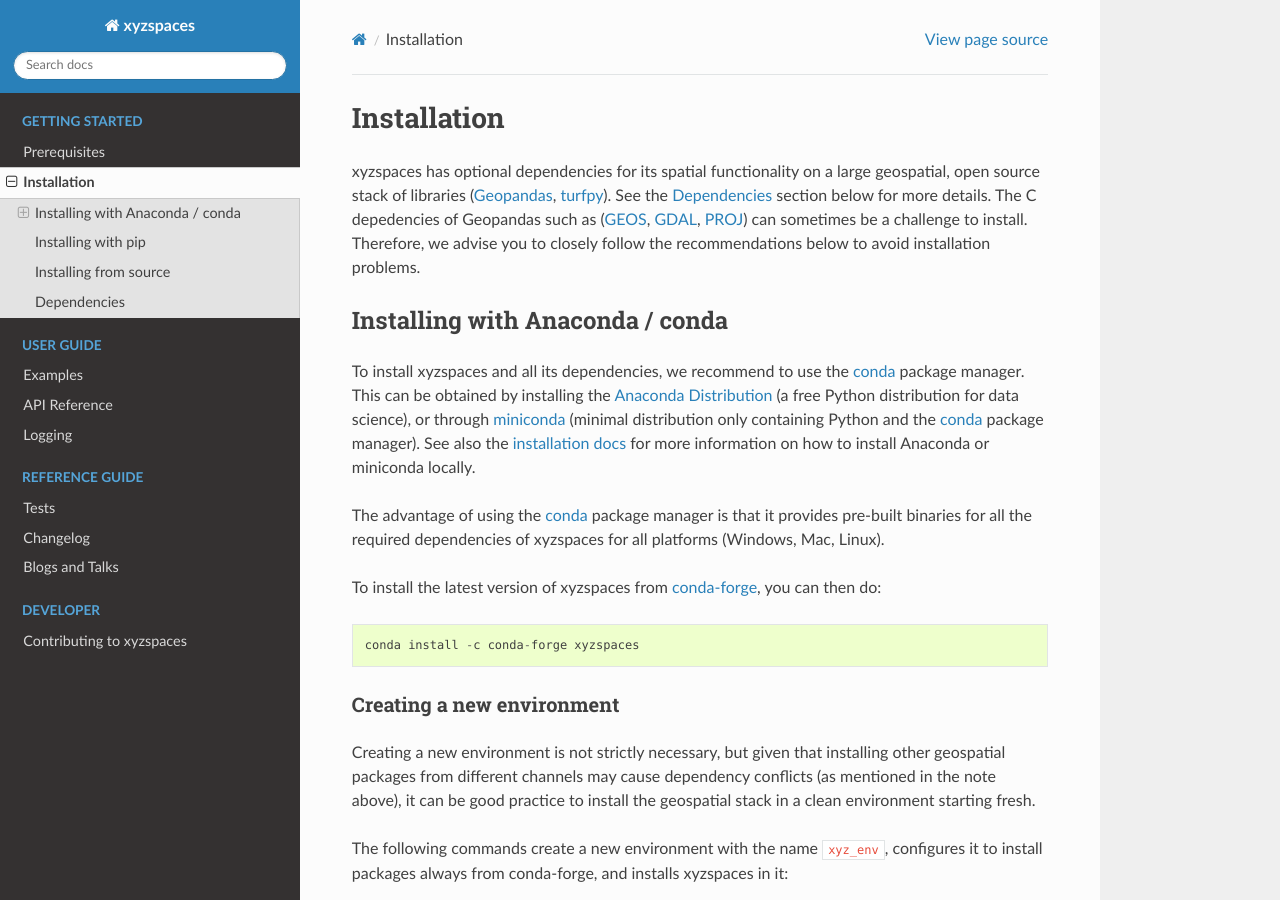
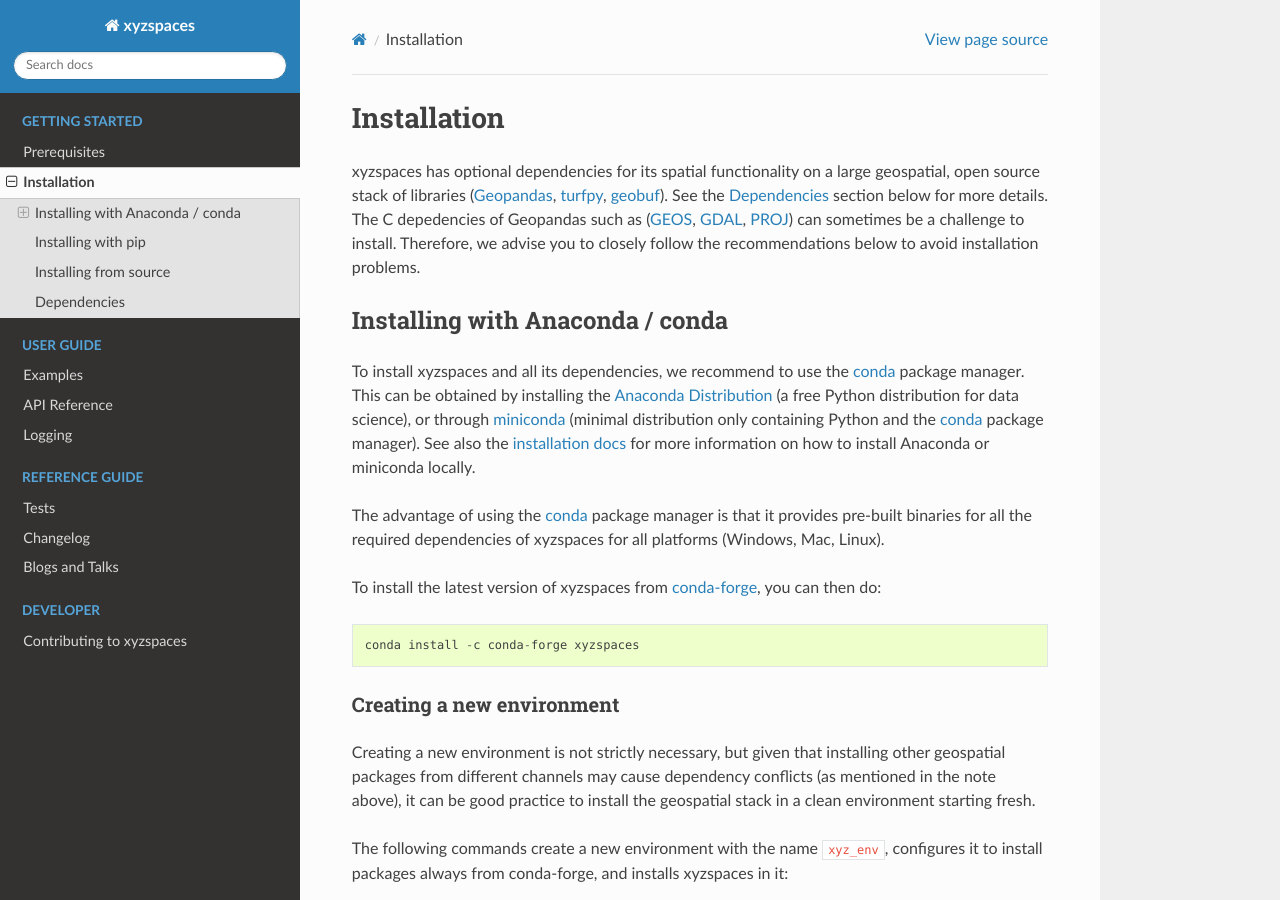
Before and after one commit to heremaps/xyz-spaces-python, a Sphinx documentation site: the page built from docs/source/install.rst, in a window 1280 px wide and 900 px high. Built offline with Sphinx 7.4.7 and the Read the Docs theme 2.0.0, drawn with Linux system fonts in a browser that asks for light colours.

Commit message:
removed pandas from dependency and made geobuf optional
Signed-off-by: Kharude, Sachin <sachin.kharude@here.com>

```diff
--- a/docs/source/install.rst
+++ b/docs/source/install.rst
@@ -2,7 +2,7 @@
 ============
 
 xyzspaces has optional dependencies for its spatial functionality on a large geospatial, open
-source stack of libraries (`Geopandas`_, `turfpy`_). See the
+source stack of libraries (`Geopandas`_, `turfpy`_, `geobuf`_). See the
 :ref:`dependencies` section below for more details. The C depedencies of Geopandas such as (`GEOS`_, `GDAL`_, `PROJ`_)
 can sometimes be a challenge to install. Therefore, we advise you
 to closely follow the recommendations below to avoid installation problems.
@@ -116,6 +116,7 @@
 
 - `Geopandas`_
 - `turfpy`_
+- `geobuf`_
 
 Dev dependencies:
 
@@ -156,3 +157,5 @@
 .. _GEOS: https://geos.osgeo.org
 
 .. _PROJ: https://proj.org/
+
+.. _geobuf: https://pypi.org/project/geobuf/
--- a/requirements.txt
+++ b/requirements.txt
@@ -2,8 +2,6 @@
 backoff>=1.10.0
 geojson
 requests
-geobuf
 ijson>=3.1.1
 pyhocon
 requests-oauthlib
-pandas
--- a/setup.py
+++ b/setup.py
@@ -39,7 +39,7 @@
 
 # Extra dependencies
 
-geo = ["geopandas", "turfpy>=0.0.3"]
+geo = ["geopandas", "turfpy>=0.0.3", "geobuf"]
 
 extras_require = {"dev": dev_reqs, "geo": geo}
 
```
Also changed, not shown: 1 other file.
